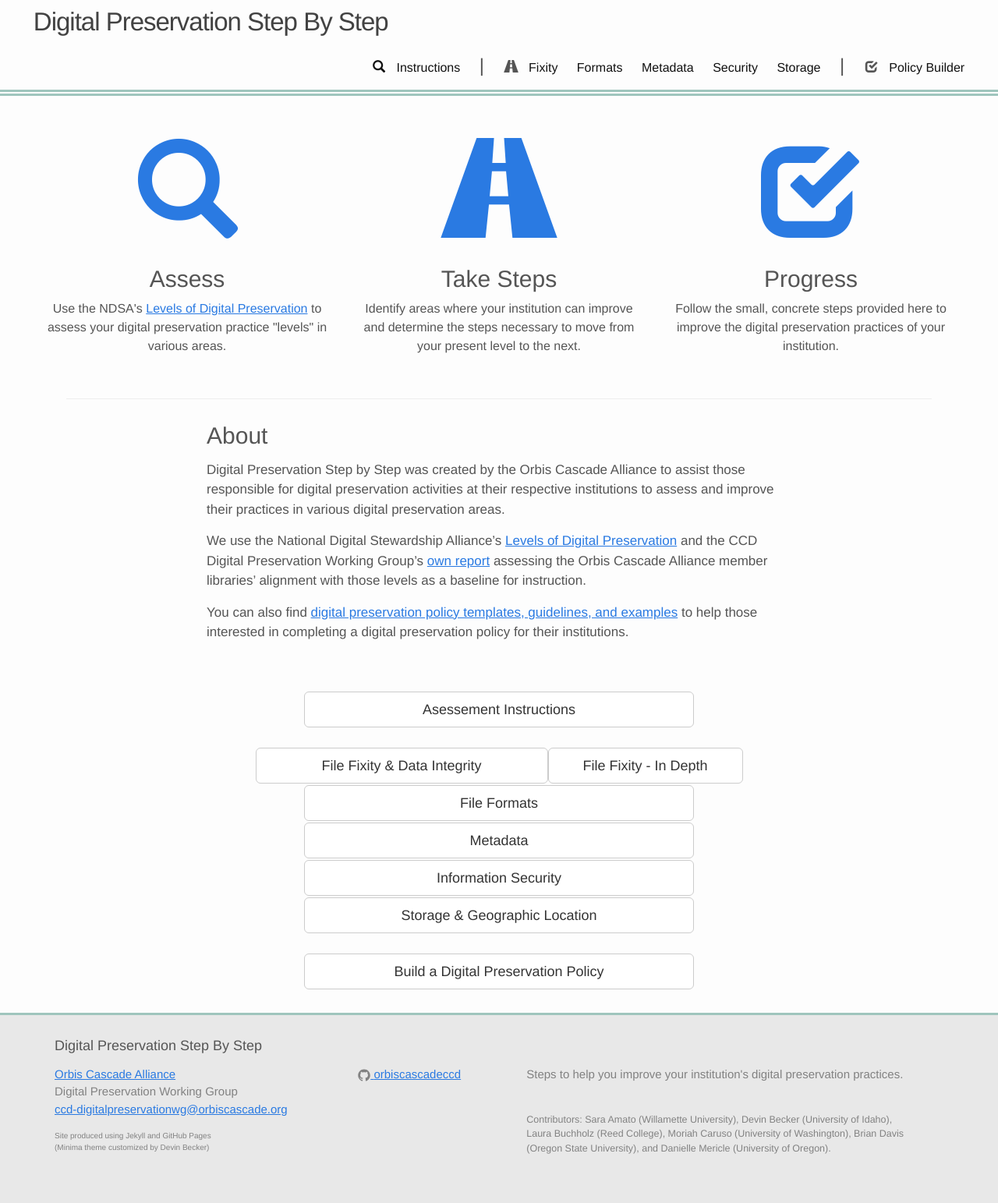
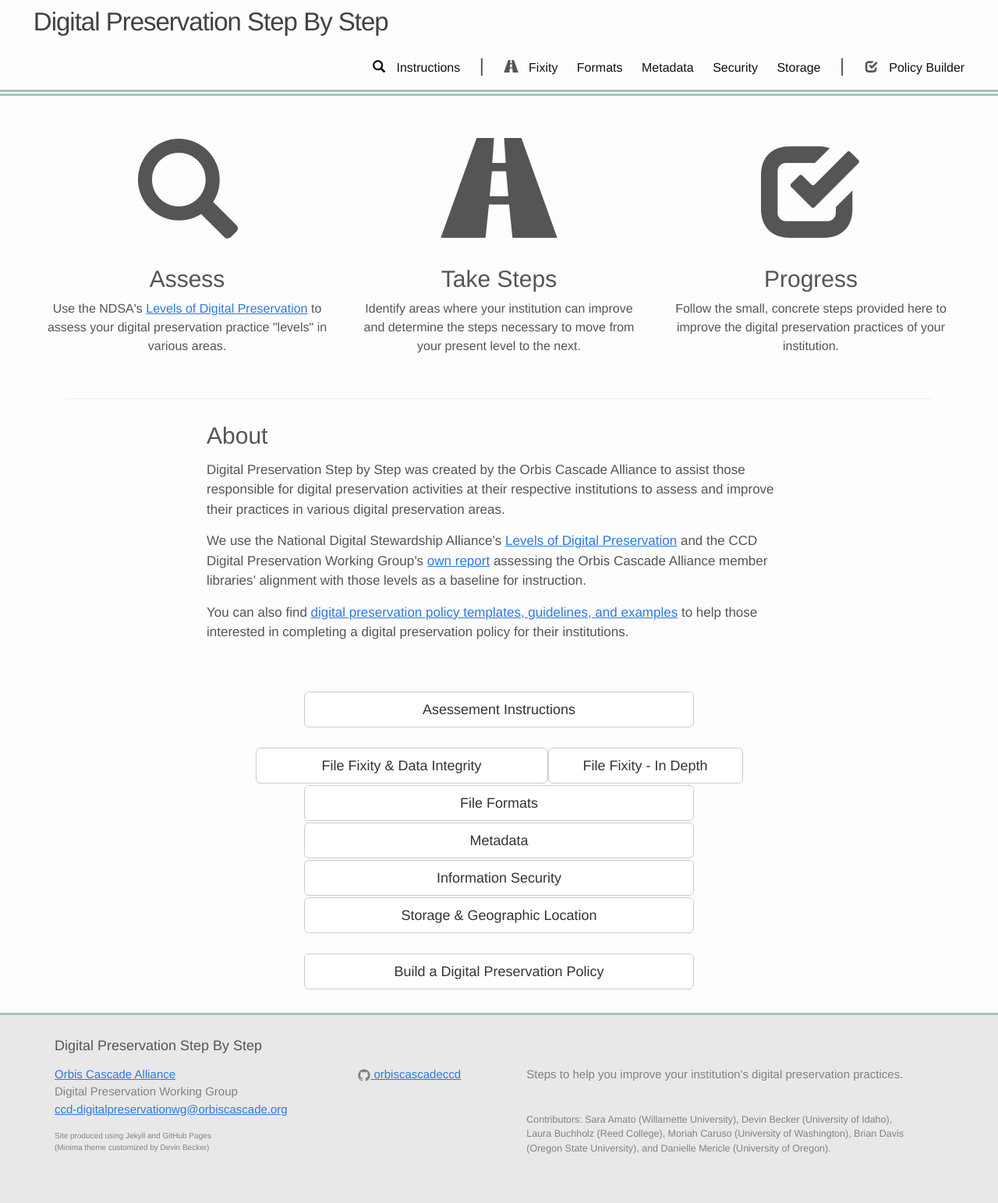
Before and after one commit to dcnb/digprezsteps, a Jekyll site: the page built from index.md, in a window 1280 px wide. Shown: the whole page at 78% size. Built offline with Jekyll 4.4.1, drawn with Linux system fonts in a browser that asks for light colours.

Commit message:
update colors

```diff
--- a/_layouts/homepage.html
+++ b/_layouts/homepage.html
@@ -10,20 +10,20 @@ layout: default
 
 <br/>
 				<div class="col-lg-4 col-md-4 col-sm-12 callout center">
-	<h1 class="center front-glyph"><a href="instructions.html"><span class="glyphicon glyphicon-search"></span></a></h1>
+	<h1 class="center front-glyph"><a href="instructions.html" style="color:#555"><span class="glyphicon glyphicon-search"></span></a></h1>
 					<h2 class="center">Assess</h2>
       <p>Use the NDSA's <a href="#levels">Levels of Digital Preservation</a> to assess your digital preservation practice
       "levels" in various areas. </p>
 				</div><!-- col-lg-4 -->
 
 				<div class="col-lg-4 col-md-4  callout center">
-					<h1 class="center front-glyph"><a href="fixity.html"><span class="glyphicon glyphicon-road"></span></a></h1>
+					<h1 class="center front-glyph"><a href="fixity.html" style="color:#555"><span class="glyphicon glyphicon-road"></span></a></h1>
 					<h2 class="center">Take Steps</h2>
           <p>Identify areas where your institution can improve and determine the steps necessary to move from your present level to the next.  </p>
 				</div><!-- col-lg-4 -->
 
 				<div class="col-lg-4 col-md-4 callout center">
-					<h1 class="center front-glyph"><a href="policy.html"><span class="glyphicon glyphicon-check"></span></a></h1>
+					<h1 class="center front-glyph"><a href="policy.html" style="color:#555"><span class="glyphicon glyphicon-check"></span></a></h1>
           <h2 class="center">Progress</h2>
 
 					<p> Follow the small, concrete steps provided here to improve the digital preservation practices of your institution. </p>
```
Also changed, not shown: Gemfile.lock.
